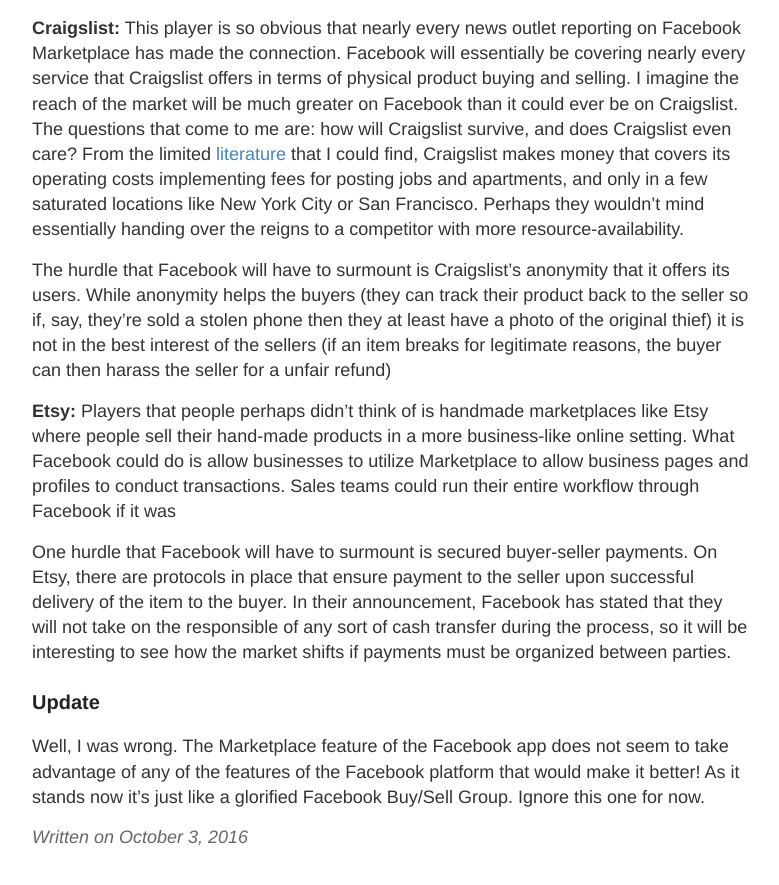
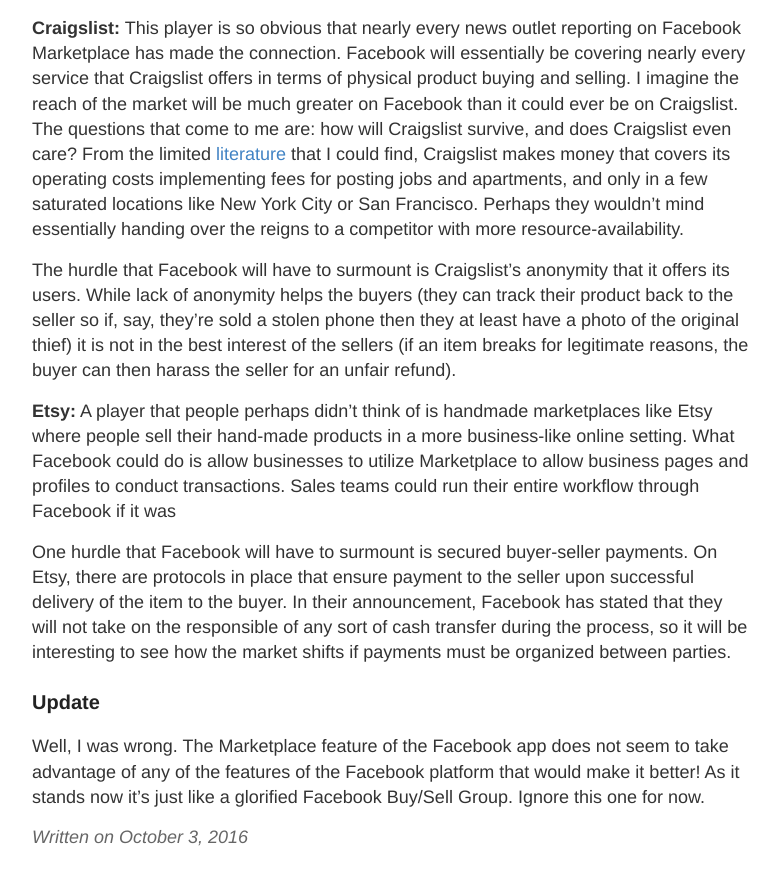
Before and after one commit to tuffacton/tuffacton.github.io, a Jekyll site: the page built from _posts/2016-10-03-DA-FM.md, in a window 1280 px wide and 900 px high, scrolled down 968 px. Shown: the top 885 px of the window, without its empty margins (248-1027 px from the left). Built offline with Jekyll 4.4.1, drawn with Linux system fonts in a browser that asks for light colours.

Commit message:
Update 2016-10-03-DA-FM.md

```diff
--- a/_posts/2016-10-03-DA-FM.md
+++ b/_posts/2016-10-03-DA-FM.md
@@ -19,9 +19,9 @@
 
 <b>Craigslist:</b> This player is so obvious that nearly every news outlet reporting on Facebook Marketplace has made the connection. Facebook will essentially be covering nearly every service that Craigslist offers in terms of physical product buying and selling. I imagine the reach of the market will be much greater on Facebook than it could ever be on Craigslist. The questions that come to me are: how will Craigslist survive, and does Craigslist even care? From the limited [literature](http://smallbusiness.chron.com/craigslist-money-27287.html) that I could find, Craigslist makes money that covers its operating costs implementing fees for posting jobs and apartments, and only in a few saturated locations like New York City or San Francisco. Perhaps they wouldn't mind essentially handing over the reigns to a competitor with more resource-availability.
 
-The hurdle that Facebook will have to surmount is Craigslist's anonymity that it offers its users. While anonymity helps the buyers (they can track their product back to the seller so if, say, they're sold a stolen phone then they at least have a photo of the original thief) it is not in the best interest of the sellers (if an item breaks for legitimate reasons, the buyer can then harass the seller for a unfair refund)
+The hurdle that Facebook will have to surmount is Craigslist's anonymity that it offers its users. While lack of anonymity helps the buyers (they can track their product back to the seller so if, say, they're sold a stolen phone then they at least have a photo of the original thief) it is not in the best interest of the sellers (if an item breaks for legitimate reasons, the buyer can then harass the seller for an unfair refund).
 
-<b>Etsy:</b> Players that people perhaps didn't think of is handmade marketplaces like Etsy where people sell their hand-made products in a more business-like online setting. What Facebook could do is allow businesses to utilize Marketplace to allow business pages and profiles to conduct transactions. Sales teams could run their entire workflow through Facebook if it was
+<b>Etsy:</b> A player that people perhaps didn't think of is handmade marketplaces like Etsy where people sell their hand-made products in a more business-like online setting. What Facebook could do is allow businesses to utilize Marketplace to allow business pages and profiles to conduct transactions. Sales teams could run their entire workflow through Facebook if it was
 
 One hurdle that Facebook will have to surmount is secured buyer-seller payments. On Etsy, there are protocols in place that ensure payment to the seller upon successful delivery of the item to the buyer. In their announcement, Facebook has stated that they will not take on the responsible of any sort of cash transfer during the process, so it will be interesting to see how the market shifts if payments must be organized between parties.
 
```
